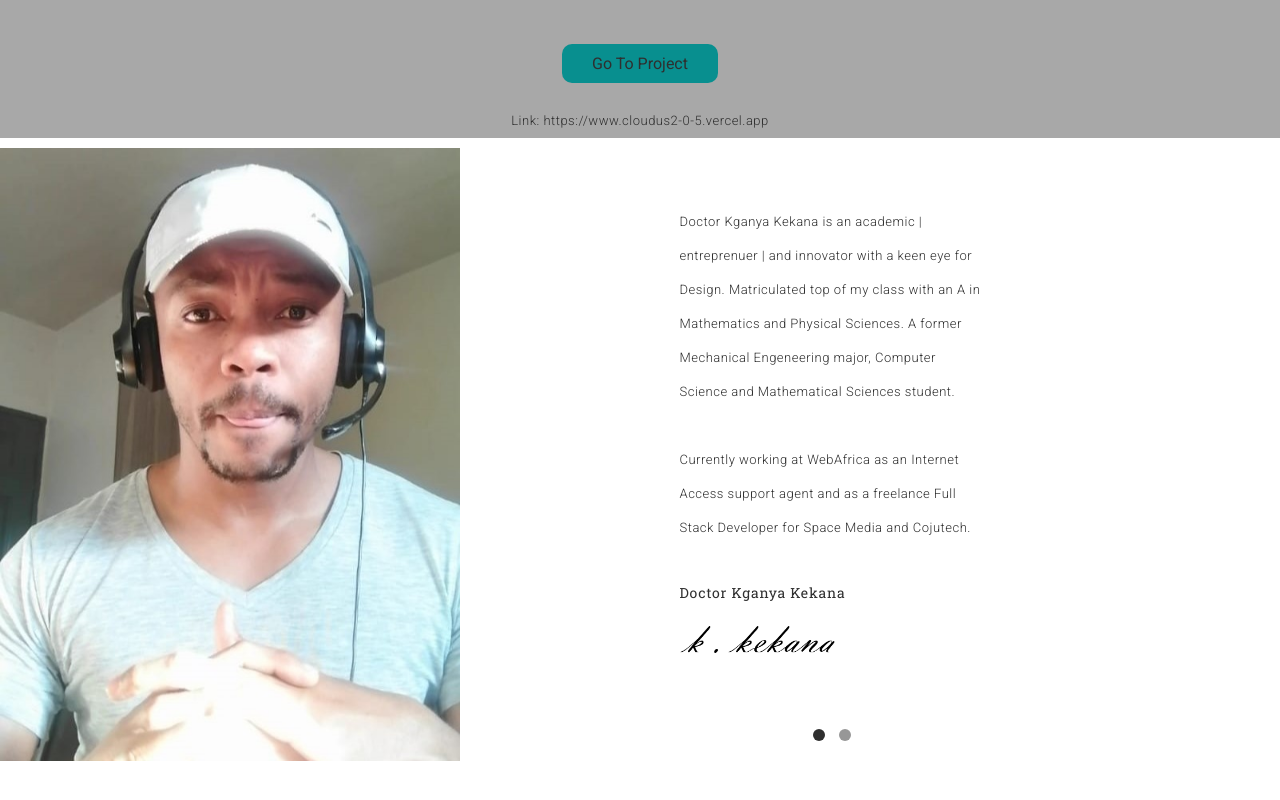
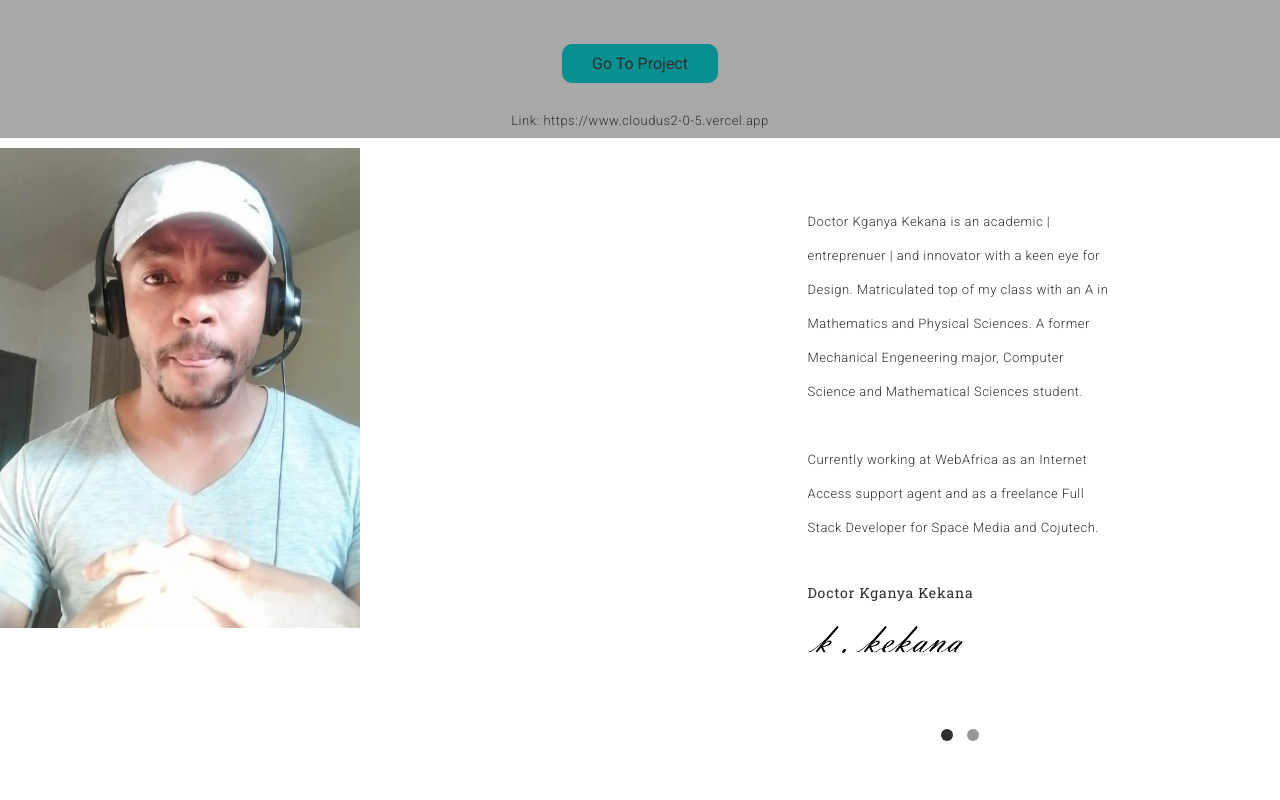
Before and after one commit to kganya-kay/portfolio-website, a plain HTML site: page index.html in a window 1280 px wide. Shown: the part 1320-2120 px from the top of the page. Drawn offline with Linux system fonts and the light colour scheme.

```diff
--- a/index.html
+++ b/index.html
@@ -144,18 +144,18 @@
         </div>
 
         <!--ABOUT-->
-        <section id="about">
+        <section id="about" style="width: 100vw;">
           <div
             class="col-md-6 col-xs-12 no-pad"
             style="
               align-items: center;
               min-height: 720px;
               height: 60vh;
-              width: 40vw;
+
             "
           >
             <img
-              style="max-width: 460px; max-height: 720px; object-fit: cover"
+              style="max-width: 360px; max-height: 480px;"
               alt="signature"
               src="images/reza.jpg"
             />
```
